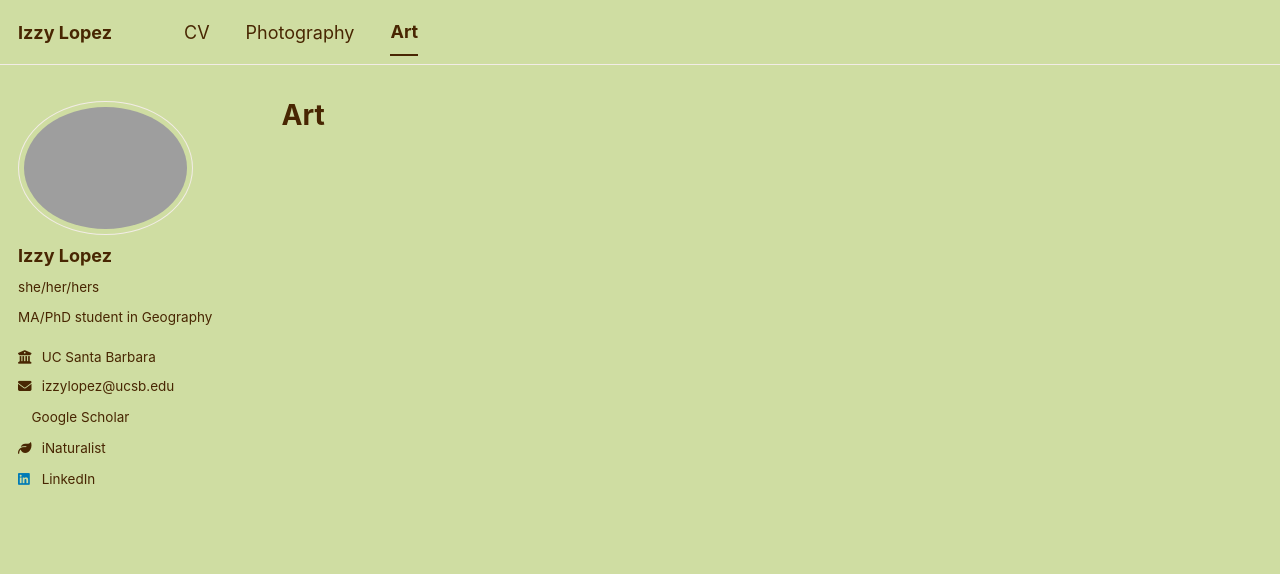
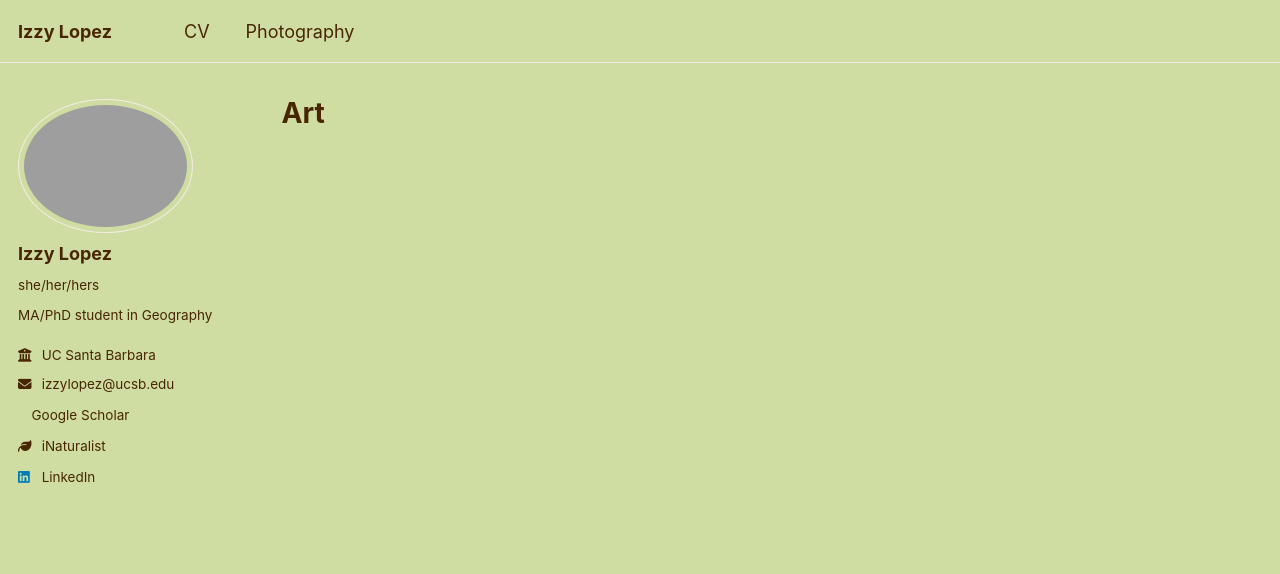
Before and after one commit to izzyslopez/izzyslopez.github.io, a Jekyll site: the page built from _pages/art.html, in a window 1280 px wide. Shown: the top 574 px of the page. Built offline with Jekyll 4.4.1, drawn with Linux system fonts in a browser that asks for light colours; a style sheet for code colours, icons or effects is not loaded.

Commit message:
Update navigation.yml

```diff
--- a/_data/navigation.yml
+++ b/_data/navigation.yml
@@ -13,6 +13,3 @@ main:
 
   - title: "Photography"
     url: /photography/
-
-  - title: "Art"
-    url: /art/
```
